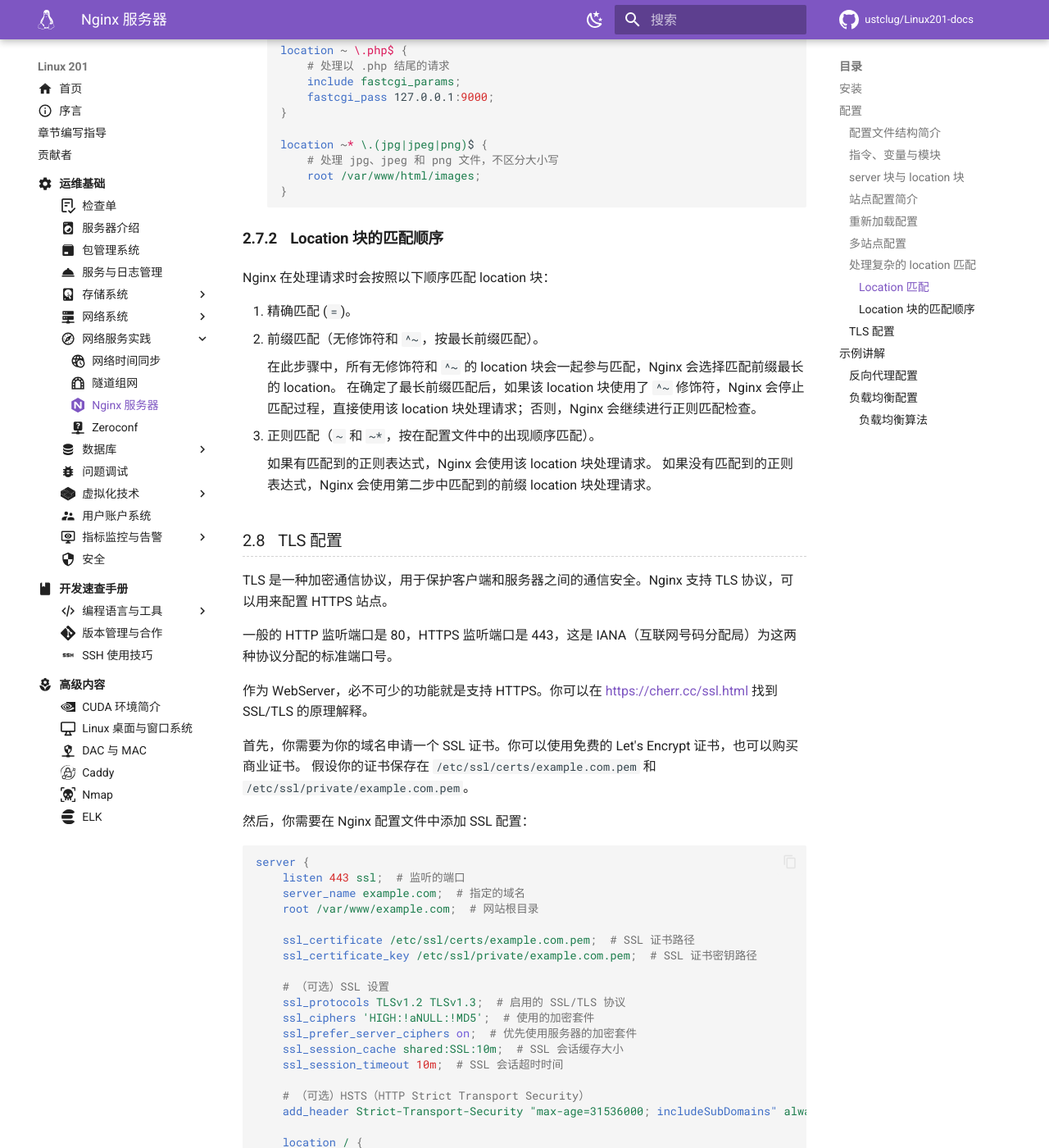
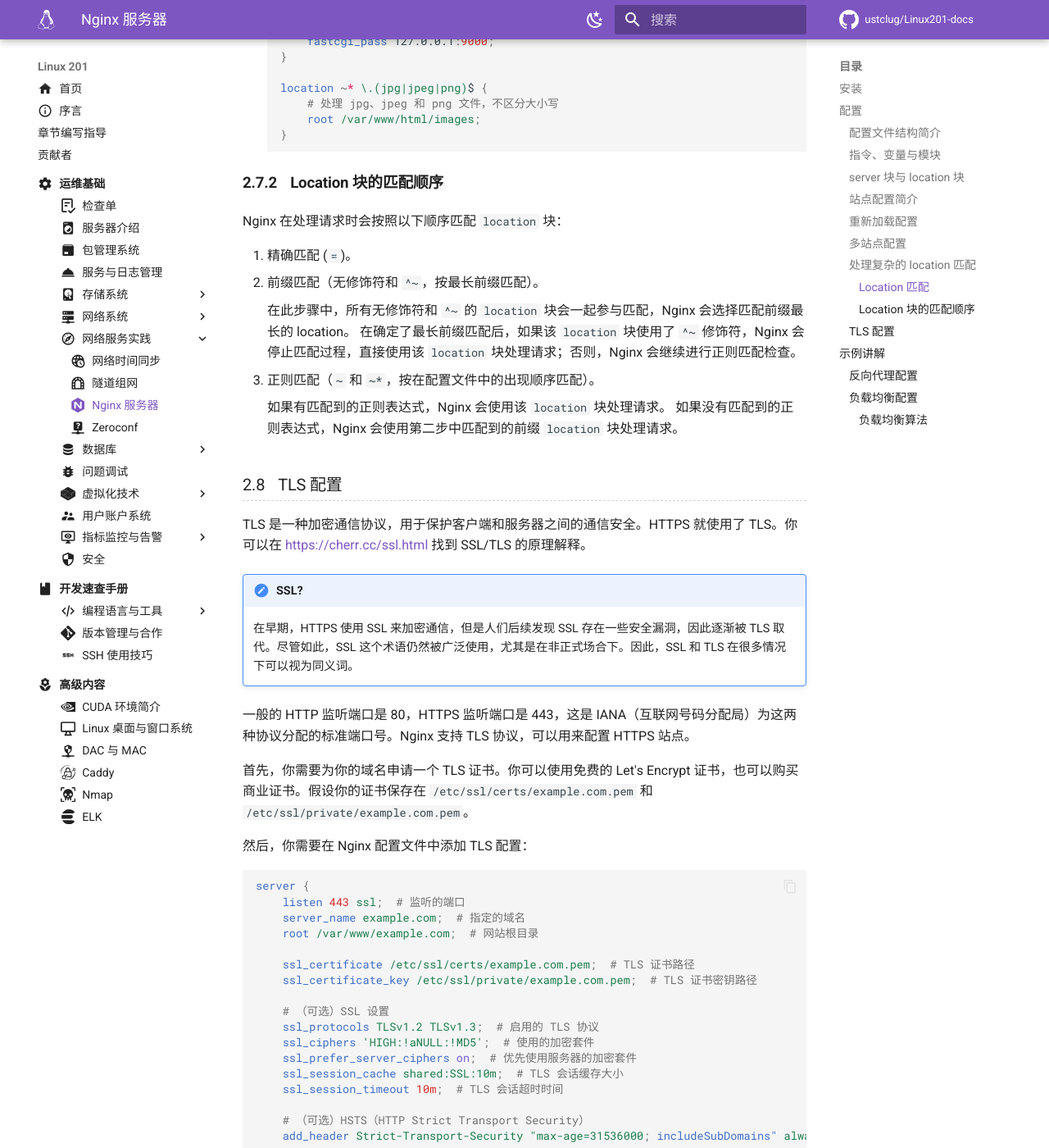
Before and after one commit to ustclug/Linux201-docs, an MkDocs documentation site: the page built from docs/ops/network-service/nginx.md, in a window 1280 px wide and 1400 px high, scrolled down 9371 px. Shown: the whole window at 82% size. Built offline with MkDocs 1.6.1 and Material for MkDocs 9.7.7, drawn with Linux system fonts in a browser that asks for light colours; comment, search, counter and statistics services are not loaded; some of the changed text lies outside the part shown.

Commit message:
ops/network-service: Commit current changes (nginx)

````diff
--- a/docs/ops/network-service/nginx.md
+++ b/docs/ops/network-service/nginx.md
@@ -88,9 +88,9 @@
 
 ### 指令、变量与模块 {#directives-variables-modules}
 
-Nginx 的配置由一系列的指令（directive）组成。directive 有两种：简单 directive 和块 directive。在上面的例子中，`server` 块就是一个块 directive，而 `listen`、`server_name`、`root` 等则是简单 directive。
+Nginx 的配置由一系列的指令（directive）组成。directive 有两种：简单 directive 和块 directive。在上面的例子中，`http` 块就是一个块 directive，而 `include` 则是简单 directive。
 
-Nginx 的配置还支持变量。以上例子中 `$host`、`$remote_addr`、`$uri` 等都是变量，Nginx 会在处理请求的时候将它们替换为实际的值。用户也可以用 `set` 指令来定义自己的变量：
+Nginx 的配置还支持变量。在之后的例子中，`$host`、`$remote_addr`、`$uri` 等都是变量，Nginx 会在处理请求的时候将它们替换为实际的值。用户也可以用 `set` 指令来定义自己的变量：
 
 ```nginx
 set $my_variable "Hello, World!";
@@ -163,12 +163,12 @@
 
 这个配置文件中定义了一个完整的 `server` 块。`server` 块中的指令如下：
 
-- `listen`：该默认站点在所有的 IPv4 和 IPv6 上监听 80 端口。
-- `root`：根目录是 `/var/www/html`。
-- `index`：在处理 URL 结尾为 `/` 的请求时，使用的默认的首页文件是 `index.html`、`index.htm` 和 `index.nginx-debian.html`；Nginx 会按顺序查找这些文件，找到第一个存在的文件后返回给客户端。
-- `server_name`：一个约定俗成的“默认服务器”名称 `_`。
+- [`listen`](https://nginx.org/en/docs/http/ngx_http_core_module.html#listen)：该默认站点在所有的 IPv4 和 IPv6 上监听 80 端口。
+- [`root`](https://nginx.org/en/docs/http/ngx_http_core_module.html#root)：根目录是 `/var/www/html`。
+- [`index`](https://nginx.org/en/docs/http/ngx_http_index_module.html#index)：在处理 URL 结尾为 `/` 的请求时，使用的默认的首页文件是 `index.html`、`index.htm` 和 `index.nginx-debian.html`；Nginx 会按顺序查找这些文件，找到第一个存在的文件后返回给客户端。
+- [`server_name`](https://nginx.org/en/docs/http/ngx_http_core_module.html#server_name)：一个约定俗成的“默认服务器”名称 `_`。
 - `location /`：处理所有以 `/` 开头的请求。
-    - `try_files $uri $uri/ =404;`：尝试按顺序查找请求的文件 `$uri`（请求的路径），如果找不到则尝试查找目录 `$uri/`，如果仍然找不到则返回 404 错误。
+    - [`try_files $uri $uri/ =404;`](https://nginx.org/en/docs/http/ngx_http_core_module.html#try_files)：尝试按顺序查找请求的文件 `$uri`（请求的路径），如果找不到则尝试查找目录 `$uri/`，如果仍然找不到则返回 404 错误。
 
 这时你可以在 `/var/www/html` 目录下放置你自己的 HTML、CSS、JS 等文件，然后访问 `http://localhost` 就可以看到你的网站了。
 
@@ -219,7 +219,7 @@
 
 Nginx 的一个十分炫酷的功能就是可以实现一台主机上运行多个网站，对不同的域名提供不同的服务。这就是所谓的虚拟主机配置。
 
-那么如何实现呢？答案就是 server 块中的 `server_name` 指令。`server_name` 指令用于定义服务器的名称，可以是域名、IP 地址、通配符等。我们来看一个典型的示例：
+那么如何实现呢？答案就是 `server` 块中的 `server_name` 指令。`server_name` 指令用于定义服务器的名称，可以是域名、IP 地址、通配符等。我们来看一个典型的示例：
 
 - 对于请求 `example.com` 和 `www.example.com`，Nginx 会使用第一个 server 块来处理请求，对应的网站根目录是 `/var/www/example.com`。
 - 对于请求 `example.org` 和 `www.example.org`，Nginx 会使用第二个 server 块来处理请求。对应的网站根目录是 `/var/www/example.org`。
@@ -254,10 +254,7 @@
 }
 ```
 
-那 `default_server` 又是什么意思呢？它表示默认站点，当请求的域名不在 server_name 中时，Nginx 会使用 `default_server` 对应的 server 块来处理请求。
-该站点的 server_name 指定为 `_`，是一种约定俗成的默认域名，本身没有特殊含义。
-对于配置了 `default_server` 的 server 块，你也可以完全不写 `server_name` 指令。
-一般建议为 Nginx 配置一个默认站点，用于处理未知域名的请求。
+那 `default_server` 又是什么意思呢？它表示默认站点，当请求的域名不在 `server_name` 中时，Nginx 会使用 `default_server` 对应的 `server` 块来处理请求。该站点的 server_name 指定为 `_`，是一种约定俗成的默认域名，本身没有特殊含义。对于配置了 `default_server` 的 `server` 块，你也可以完全不写 `server_name` 指令。一般建议为 Nginx 配置一个默认站点，用于处理未知域名的请求。
 
 !!! example "拒绝未知域名请求"
 
@@ -274,7 +271,7 @@
     }
     ```
 
-    这样，当请求的域名不符合任何一个已经配置的 server_name 时，Nginx 对于 HTTP 请求会直接关闭连接，同时拒绝 HTTPS 请求的 SSL 握手。
+    这样，当请求的域名不符合任何一个已经配置的 `server_name` 时，Nginx 对于 HTTP 请求会直接关闭连接，同时拒绝 HTTPS 请求的 SSL 握手。
 
     一些特定地区或环境的监管要求 HTTP 服务器对未备案登记的域名的请求拒绝响应，这时可以使用这种配置。
 
@@ -315,31 +312,25 @@
 
 ### 处理复杂的 location 匹配 {#complex-location-matching}
 
-一个典型的 location 块如下：
-
-```nginx
-location [modifier] /path/ {
-    # 处理请求的指令
-}
-```
-
 在 location 块里，我们可以使用一些指令来处理请求，如：
 
-- `proxy_pass http://backend_server;`：反向代理。
+- [`proxy_pass http://backend_server;`](https://nginx.org/en/docs/http/ngx_http_proxy_module.html#proxy_pass)：反向代理。
 - `root /var/www/html;`：指定网站根目录。
 - `try_files $uri $uri/ =404;`：尝试查找文件，如果找不到返回 404 错误。
-- `return 200 "Hello, World!";`：返回指定的状态码和内容。
-- `include fastcgi_params;`：引入 FastCGI 参数。
+- [`return 200 "Hello, World!";`](https://nginx.org/en/docs/http/ngx_http_rewrite_module.html#return)：返回指定的状态码和内容。
+- [`include fastcgi_params;`](https://nginx.org/en/docs/ngx_core_module.html#include)：导入 `fastcgi_params` 文件的内容，引入 FastCGI 参数。
 
-#### Location 匹配
+同时在一个 `server` 块中，我们也可以定义多个 `location` 块来处理不同的请求路径。以下介绍几种常见的 `location` 匹配方式。
 
-Nginx 需要决定由哪个 location 块来处理请求时，会根据请求的 URI path 来匹配 location 块。
+#### Location 匹配 {#location-matching}
 
-Nginx 支持多种匹配方式，主要通过 location 指令后面的可选修饰符来区分。常用的修饰符有：
+Nginx 需要决定由哪个 `location` 块来处理请求时，会根据请求的 URI path 来匹配 `location` 块。
+
+Nginx 支持多种匹配方式，主要通过 `location` 指令后面的可选修饰符来区分。常用的修饰符有：
 
 前缀匹配（无修饰符）
 
-:   前缀匹配是最基本的匹配方式，只要请求的路径以 location 块的路径开头，就会匹配成功。例如：
+:   前缀匹配是最基本的匹配方式，只要请求的路径以 `location` 块的路径开头，就会匹配成功。例如：
 
     ```nginx
     location /example {
@@ -348,16 +339,16 @@
     }
     ```
 
-    多个前缀匹配时，Nginx 会选择匹配前缀最长的 location 块。例如：
+    多个前缀匹配时，Nginx 会选择匹配前缀最长的 `location` 块。例如：
 
     ```nginx
     location /example { ...; }
     location /example/sub { ...; }
     ```
 
-    在此例中，请求 `/example`、`/example123` 和 `/example/test` 会匹配第一个 location；请求 `/example/sub/page` 会匹配到第二个 location，因为它的前缀更长。
+    在此例中，请求 `/example`、`/example123` 和 `/example/test` 会匹配第一个 `location`；请求 `/example/sub/page` 会匹配到第二个 `location`，因为它的前缀更长。
 
-前缀匹配 `^~`
+前缀匹配（`^~`）
 
 :   这是另一种形式的前缀匹配，匹配规则与无修饰符相同，但会阻止后续的正则匹配检查。
 
@@ -387,10 +378,9 @@
     }
     ```
 
-正则匹配
+正则匹配（`~` 和 `~*`）
 
-:   正则匹配的 modifier 有两种，区分大小写的 `~` 与不区分大小写的 `~*`。
-    两种 modifier 具有完全相同的优先级，例如：
+:   正则匹配的 modifier 有两种，区分大小写的 `~` 与不区分大小写的 `~*`。两种 modifier 的优先级都是最低的，例如：
 
     ```nginx
     location ~ /example[0-9] {
@@ -410,33 +400,34 @@
     }
     ```
 
-#### Location 块的匹配顺序
+#### Location 块的匹配顺序 {#location-matching-order}
 
-Nginx 在处理请求时会按照以下顺序匹配 location 块：
+Nginx 在处理请求时会按照以下顺序匹配 `location` 块：
 
 1. 精确匹配 (`=`)。
 2. 前缀匹配（无修饰符和 `^~`，按最长前缀匹配）。
 
-    在此步骤中，所有无修饰符和 `^~` 的 location 块会一起参与匹配，Nginx 会选择匹配前缀最长的 location。
-    在确定了最长前缀匹配后，如果该 location 块使用了 `^~` 修饰符，Nginx 会停止匹配过程，直接使用该 location 块处理请求；否则，Nginx 会继续进行正则匹配检查。
+    在此步骤中，所有无修饰符和 `^~` 的 `location` 块会一起参与匹配，Nginx 会选择匹配前缀最长的 location。
+    在确定了最长前缀匹配后，如果该 `location` 块使用了 `^~` 修饰符，Nginx 会停止匹配过程，直接使用该 `location` 块处理请求；否则，Nginx 会继续进行正则匹配检查。
 
 3. 正则匹配（`~` 和 `~*`，按在配置文件中的出现顺序匹配）。
 
-    如果有匹配到的正则表达式，Nginx 会使用该 location 块处理请求。
-    如果没有匹配到的正则表达式，Nginx 会使用第二步中匹配到的前缀 location 块处理请求。
+    如果有匹配到的正则表达式，Nginx 会使用该 `location` 块处理请求。
+    如果没有匹配到的正则表达式，Nginx 会使用第二步中匹配到的前缀 `location` 块处理请求。
 
 ### TLS 配置 {#tls-configuration}
 
-TLS 是一种加密通信协议，用于保护客户端和服务器之间的通信安全。Nginx 支持 TLS 协议，可以用来配置 HTTPS 站点。
+TLS 是一种加密通信协议，用于保护客户端和服务器之间的通信安全。HTTPS 就使用了 TLS。你可以在 <https://cherr.cc/ssl.html> 找到 SSL/TLS 的原理解释。
 
-一般的 HTTP 监听端口是 80，HTTPS 监听端口是 443，这是 IANA（互联网号码分配局）为这两种协议分配的标准端口号。
+!!! note "SSL?"
 
-作为 WebServer，必不可少的功能就是支持 HTTPS。你可以在 <https://cherr.cc/ssl.html> 找到 SSL/TLS 的原理解释。
+    在早期，HTTPS 使用 SSL 来加密通信，但是人们后续发现 SSL 存在一些安全漏洞，因此逐渐被 TLS 取代。尽管如此，SSL 这个术语仍然被广泛使用，尤其是在非正式场合下。因此，SSL 和 TLS 在很多情况下可以视为同义词。
 
-首先，你需要为你的域名申请一个 SSL 证书。你可以使用免费的 Let's Encrypt 证书，也可以购买商业证书。
-假设你的证书保存在 `/etc/ssl/certs/example.com.pem` 和 `/etc/ssl/private/example.com.pem`。
+一般的 HTTP 监听端口是 80，HTTPS 监听端口是 443，这是 IANA（互联网号码分配局）为这两种协议分配的标准端口号。Nginx 支持 TLS 协议，可以用来配置 HTTPS 站点。
 
-然后，你需要在 Nginx 配置文件中添加 SSL 配置：
+首先，你需要为你的域名申请一个 TLS 证书。你可以使用免费的 Let's Encrypt 证书，也可以购买商业证书。假设你的证书保存在 `/etc/ssl/certs/example.com.pem` 和 `/etc/ssl/private/example.com.pem`。
+
+然后，你需要在 Nginx 配置文件中添加 TLS 配置：
 
 ```nginx
 server {
@@ -444,15 +435,15 @@
     server_name example.com;  # 指定的域名
     root /var/www/example.com;  # 网站根目录
 
-    ssl_certificate /etc/ssl/certs/example.com.pem;  # SSL 证书路径
-    ssl_certificate_key /etc/ssl/private/example.com.pem;  # SSL 证书密钥路径
+    ssl_certificate /etc/ssl/certs/example.com.pem;  # TLS 证书路径
+    ssl_certificate_key /etc/ssl/private/example.com.pem;  # TLS 证书密钥路径
 
     # （可选）SSL 设置
-    ssl_protocols TLSv1.2 TLSv1.3;  # 启用的 SSL/TLS 协议
+    ssl_protocols TLSv1.2 TLSv1.3;  # 启用的 TLS 协议
     ssl_ciphers 'HIGH:!aNULL:!MD5';  # 使用的加密套件
     ssl_prefer_server_ciphers on;  # 优先使用服务器的加密套件
-    ssl_session_cache shared:SSL:10m;  # SSL 会话缓存大小
-    ssl_session_timeout 10m;  # SSL 会话超时时间
+    ssl_session_cache shared:SSL:10m;  # TLS 会话缓存大小
+    ssl_session_timeout 10m;  # TLS 会话超时时间
 
     # （可选）HSTS（HTTP Strict Transport Security）
     add_header Strict-Transport-Security "max-age=31536000; includeSubDomains" always;
@@ -463,10 +454,10 @@
 }
 ```
 
-注意到和前文的配置不同，这里的监听端口是 443，而且增加了 ssl 选项。
-`ssl_certificate` 和 `ssl_certificate_key` 分别指定了 SSL 证书和密钥的路径。
+注意到和前文的配置不同，这里的监听端口是 443，而且增加了 `ssl` 选项。
+`ssl_certificate` 和 `ssl_certificate_key` 分别指定了 TLS 证书和密钥的路径。
 
-在配置文件中，我们还提到了一些可选的配置，如中间证书、SSL 设置、HSTS 等。一般建议设置 `ssl_protocols TLSv1.2 TLSv1.3;` ，因为 SSLv3、TLSv1.0 和 TLSv1.1 等旧的加密协议已经不再被认为是安全的了。
+在配置文件中，我们还提到了一些可选的配置，如中间证书、TLS 设置、HSTS 等。一般建议设置 `ssl_protocols TLSv1.2 TLSv1.3;`，因为 SSLv3、TLSv1.0 和 TLSv1.1 等旧的加密协议已经不再被认为是安全的了。
 
 HSTS 是一种安全机制，用于强制客户端（浏览器）使用 HTTPS 访问网站。
 当用户首次访问支持 HSTS 的网站时，浏览器会通过 HTTP 或 HTTPS 发送请求。
````
Also changed, not shown: other parts of docs/ops/network-service/nginx.md (+3 -3 lines).
